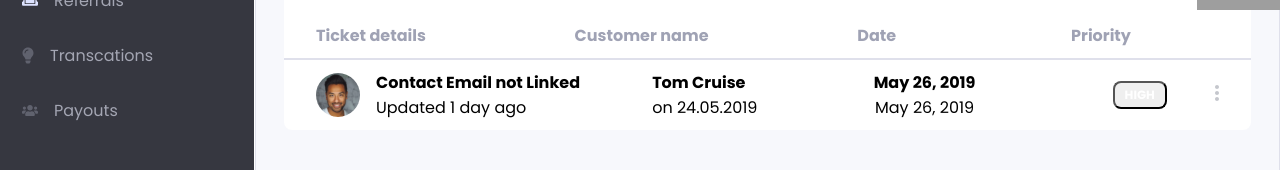
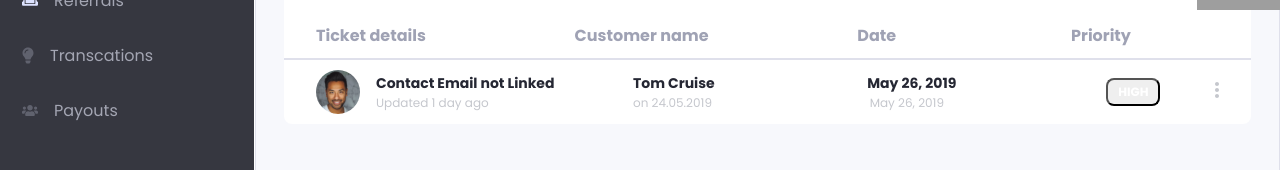
Before and after one commit to gift56/Admin-Dashboard, a React (Create React App) app: page / in a window 1280 px wide. Shown: the part 191-361 px from the top of the page. Built offline with nearby package versions, Linux system fonts and the light colour scheme; grey boxes are pictures that could not be loaded.

Commit message:
stying item date

```diff
--- a/src/component/sass/styles.css
+++ b/src/component/sass/styles.css
@@ -731,6 +731,11 @@ image {
   text-align: center;
 }
 
+.transactionArea .transactionTable .tableData .data .date p {
+  -webkit-transform: translateX(-5px);
+          transform: translateX(-5px);
+}
+
 .transactionArea .transactionTable .tableData .data .priority {
   width: 10%;
   display: -webkit-box;
@@ -743,4 +748,22 @@ image {
       -ms-flex-align: center;
           align-items: center;
 }
+
+.transactionArea .transactionTable .tableData .data .userUpdate h4,
+.transactionArea .transactionTable .tableData .data .customerName h4,
+.transactionArea .transactionTable .tableData .data .date h4,
+.transactionArea .transactionTable .tableData .data .priority h4 {
+  font-size: 14px;
+  font-weight: 700;
+  color: #252733;
+}
+
+.transactionArea .transactionTable .tableData .data .userUpdate p,
+.transactionArea .transactionTable .tableData .data .customerName p,
+.transactionArea .transactionTable .tableData .data .date p,
+.transactionArea .transactionTable .tableData .data .priority p {
+  font-size: 12px;
+  font-weight: 400;
+  color: #c5c7cd;
+}
 /*# sourceMappingURL=styles.css.map */
--- a/src/component/sass/styles.scss
+++ b/src/component/sass/styles.scss
@@ -449,6 +449,9 @@
                 .date {
                     width: 23%;
                     text-align: center;
+                    p {
+                        transform: translateX(-5px);
+                    }
                 }
                 .priority {
                     width: 10%;
@@ -456,6 +459,21 @@
                     justify-content: end;
                     align-items: center;
                 }
+                .userUpdate,
+                .customerName,
+                .date,
+                .priority {
+                    h4 {
+                        font-size: 14px;
+                        font-weight: 700;
+                        color: $headerColor;
+                    }
+                    p {
+                        font-size: 12px;
+                        font-weight: 400;
+                        color: $h4Color;
+                    }
+                }
             }
         }
     }
```
Also changed, not shown: 1 other file (tests, documents, lock files or other folders).
